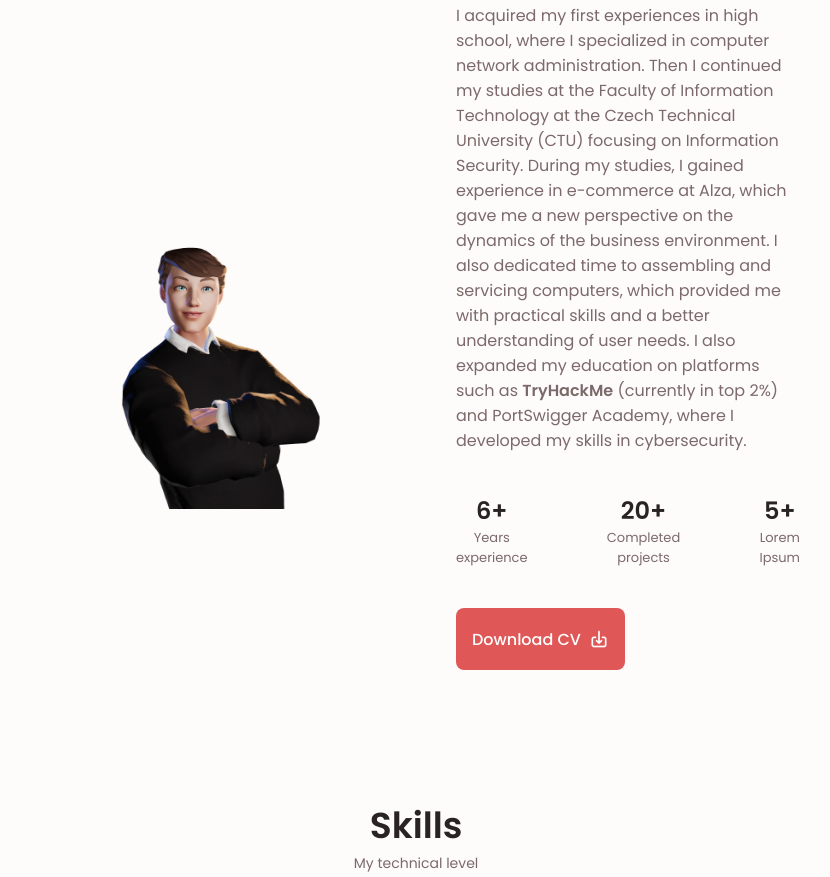
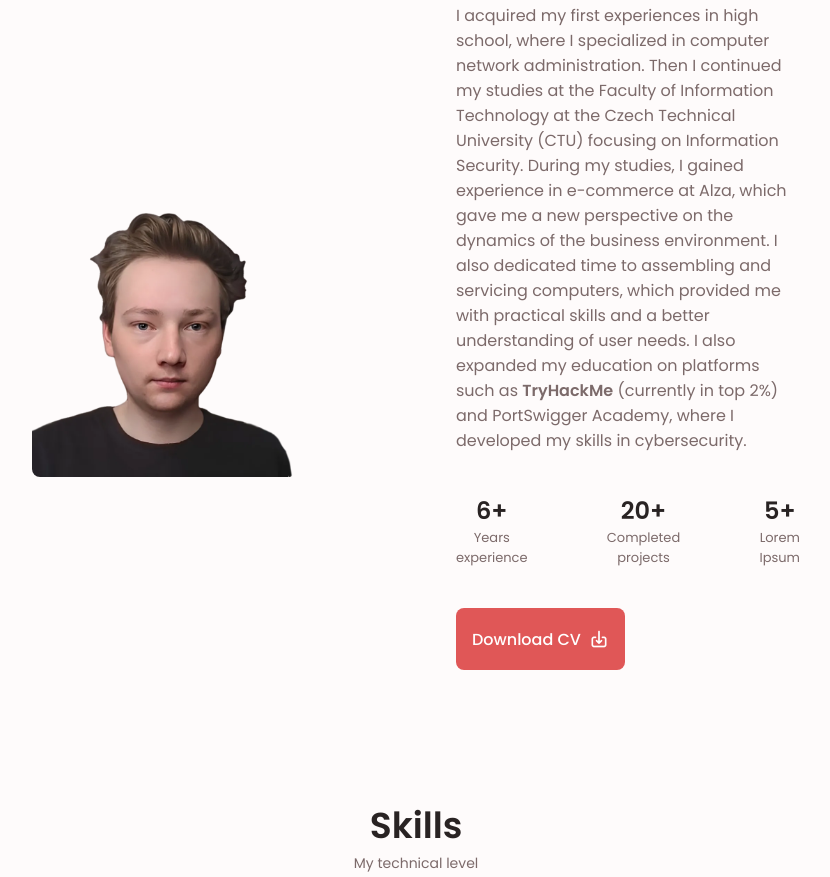
Before and after one commit to flasticky/flasticky.github.io, a plain HTML site: page index.html in a window 1280 px wide. Shown: the part 942-1819 px from the top of the page, without its empty margins (224-1054 px from the left). Drawn offline with nearby package versions, Linux system fonts and the light colour scheme.

Commit message:
feat: Profile photo change.

```diff
--- a/assets/css/style.css
+++ b/assets/css/style.css
@@ -930,7 +930,7 @@ img {
 
 .project_img
 {
-    width: 232px;
+    width: 200px;
     justify-self: center;
 }
 
@@ -1292,7 +1292,7 @@ img {
 
     .about_img
     {
-        width: 350px;
+        width: 280px;
     }
 
     .about_description
--- a/index.html
+++ b/index.html
@@ -94,7 +94,7 @@
                 <div class="home_img">
                     <svg class="home_blob" viewBox="0 0 200 187" xmlns="http://www.w3.org/2000/svg">
                         <path fill="#000000" d="M46.3,-53.4C60.5,-43.2,72.9,-29.1,77.7,-12.2C82.5,4.8,79.8,24.6,70.4,40.5C61,56.3,45.1,68.2,26.6,76.1C8.2,84.1,-12.7,88.3,-31.4,82.9C-50,77.5,-66.4,62.7,-77.2,44.4C-87.9,26.1,-93.1,4.4,-89.5,-15.8C-86,-36,-73.8,-54.7,-57.4,-64.5C-41,-74.3,-20.5,-75.2,-2.2,-72.6C16,-69.9,32.1,-63.6,46.3,-53.4Z" transform="translate(100 100)"/>
-                        <image class="home_blob-img" x="0" y="-10" xlink:href="./assets/img/perfil.png"/>
+                        <image class="home_blob-img" x="10" y="20" width="130px" height="130px" xlink:href="./assets/img/profilePhoto.webp"/>
                     </svg>
                 </div>
 
@@ -126,7 +126,7 @@
         <span class="section_subtitle">My introduction</span>
 
         <div class="about_container container grid">
-            <img src="./assets/img/perfil.png" alt="about me image" class="about_img">
+            <img src="./assets/img/profilePhoto.webp" alt="about me image" class="about_img">
 
             <div class="about_data">
                 <p class="about_description">I acquired my first experiences in high school, where I specialized in computer network administration.
@@ -836,7 +836,7 @@
                         <i class="uil uil-message project_icon button_icon"></i>
                     </a>
                 </div>
-                <img src="./assets/img/perfil.png" alt="project image" class="project_img">
+                <img src="./assets/img/profilePhoto.webp" alt="project image" class="project_img">
 
             </div>
         </div>
```
Also changed, not shown: assets/img/perfil.png (deleted), assets/img/profilePhoto.webp (added), 1 other file.
